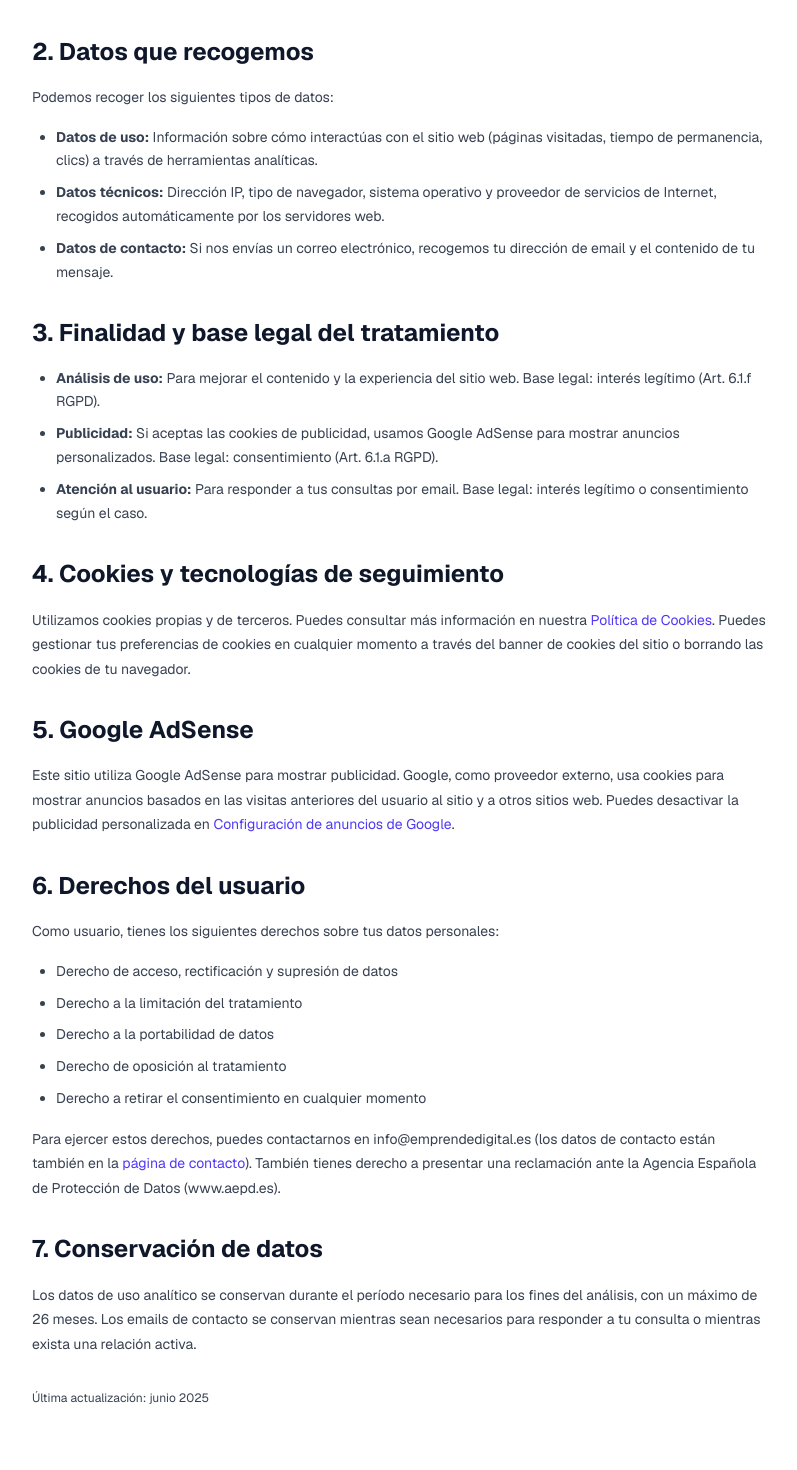
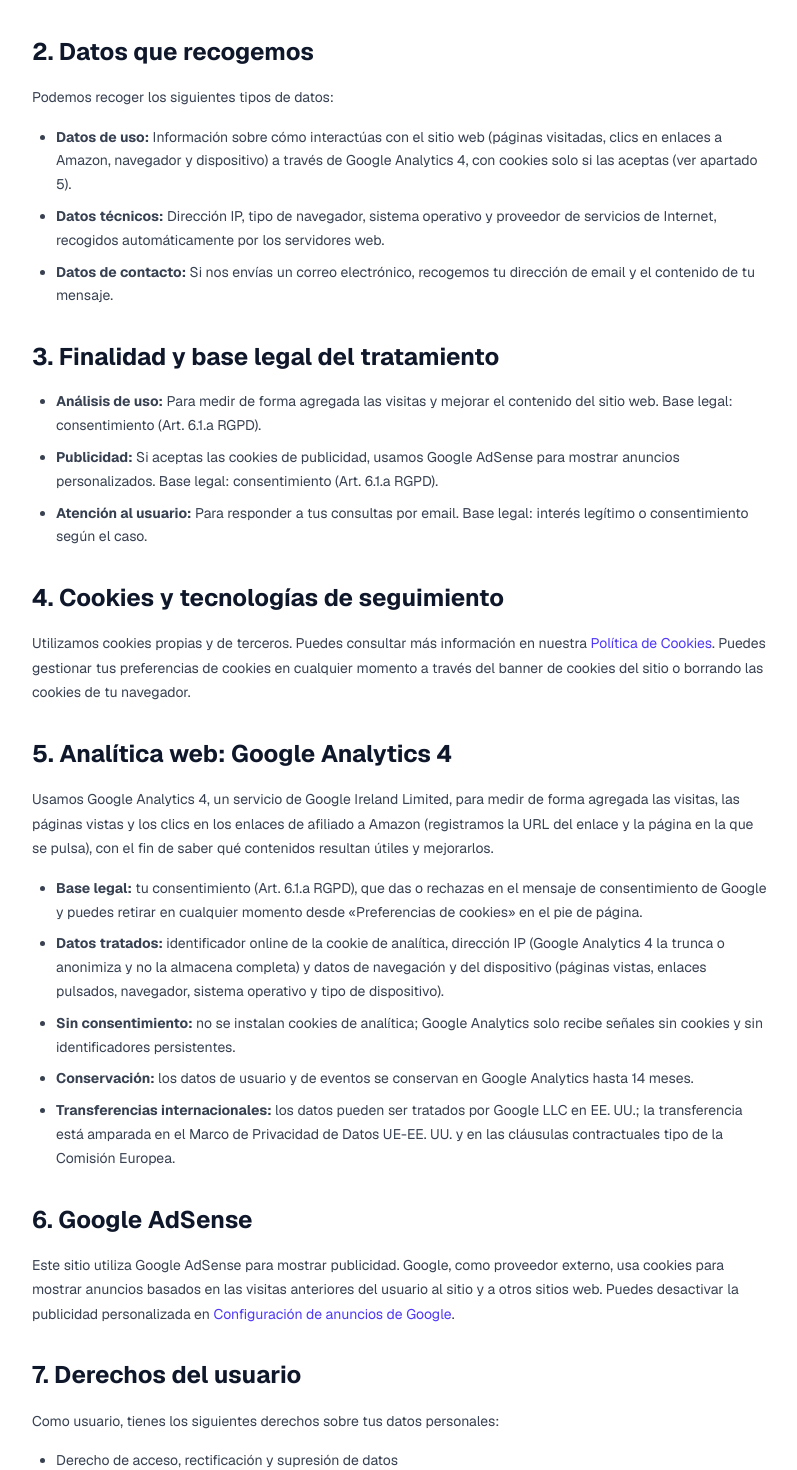
Before and after one commit to mktweb360/emprendedigital, a Next.js app: page /politica-de-privacidad in a window 1280 px wide. Shown: the part 302-1772 px from the top of the page, without its empty margins (240-1037 px from the left). Built offline with nearby package versions, Linux system fonts and the light colour scheme.

Commit message:
Privacidad: tratamiento de Google Analytics 4 (consentimiento, transferencias, conservación) y derechos completos; cookies: cómo retirar el consentimiento

```diff
--- a/app/politica-de-cookies/page.tsx
+++ b/app/politica-de-cookies/page.tsx
@@ -37,8 +37,8 @@ export default function PoliticaCookiesPage() {
         <h3>Cookies analíticas</h3>
         <p>
           Permiten cuantificar el número de usuarios y analizar el comportamiento de navegación, identificar las
-          páginas más visitadas y el flujo de contenidos. La información recogida es anónima y se usa para mejorar
-          el sitio web.
+          páginas más visitadas y el flujo de contenidos. La información se analiza de forma agregada y se usa para
+          mejorar el sitio web.
         </p>
         <table>
           <thead>
--- a/app/politica-de-privacidad/page.tsx
+++ b/app/politica-de-privacidad/page.tsx
@@ -27,7 +27,8 @@ export default function PoliticaPrivacidadPage() {
         <ul>
           <li>
             <strong>Datos de uso:</strong> Información sobre cómo interactúas con el sitio web (páginas visitadas,
-            tiempo de permanencia, clics) a través de herramientas analíticas.
+            clics en enlaces a Amazon, navegador y dispositivo) a través de Google Analytics 4, con cookies solo si las
+            aceptas (ver apartado 5).
           </li>
           <li>
             <strong>Datos técnicos:</strong> Dirección IP, tipo de navegador, sistema operativo y proveedor de
@@ -42,8 +43,8 @@ export default function PoliticaPrivacidadPage() {
         <h2>3. Finalidad y base legal del tratamiento</h2>
         <ul>
           <li>
-            <strong>Análisis de uso:</strong> Para mejorar el contenido y la experiencia del sitio web. Base legal:
-            interés legítimo (Art. 6.1.f RGPD).
+            <strong>Análisis de uso:</strong> Para medir de forma agregada las visitas y mejorar el contenido del sitio
+            web. Base legal: consentimiento (Art. 6.1.a RGPD).
           </li>
           <li>
             <strong>Publicidad:</strong> Si aceptas las cookies de publicidad, usamos Google AdSense para mostrar
@@ -64,7 +65,39 @@ export default function PoliticaPrivacidadPage() {
           sitio o borrando las cookies de tu navegador.
         </p>
 
-        <h2>5. Google AdSense</h2>
+        <h2>5. Analítica web: Google Analytics 4</h2>
+        <p>
+          Usamos Google Analytics 4, un servicio de Google Ireland Limited, para medir de forma agregada las visitas, las
+          páginas vistas y los clics en los enlaces de afiliado a Amazon (registramos la URL del enlace y la página en la
+          que se pulsa), con el fin de saber qué contenidos resultan útiles y mejorarlos.
+        </p>
+        <ul>
+          <li>
+            <strong>Base legal:</strong> tu consentimiento (Art. 6.1.a RGPD), que das o rechazas en el mensaje de
+            consentimiento de Google y puedes retirar en cualquier momento desde «Preferencias de cookies» en el pie de
+            página.
+          </li>
+          <li>
+            <strong>Datos tratados:</strong> identificador online de la cookie de analítica, dirección IP (Google
+            Analytics 4 la trunca o anonimiza y no la almacena completa) y datos de navegación y del dispositivo
+            (páginas vistas, enlaces pulsados, navegador, sistema operativo y tipo de dispositivo).
+          </li>
+          <li>
+            <strong>Sin consentimiento:</strong> no se instalan cookies de analítica; Google Analytics solo recibe
+            señales sin cookies y sin identificadores persistentes.
+          </li>
+          <li>
+            <strong>Conservación:</strong> los datos de usuario y de eventos se conservan en Google Analytics hasta 14
+            meses.
+          </li>
+          <li>
+            <strong>Transferencias internacionales:</strong> los datos pueden ser tratados por Google LLC en EE. UU.; la
+            transferencia está amparada en el Marco de Privacidad de Datos UE-EE. UU. y en las cláusulas contractuales
+            tipo de la Comisión Europea.
+          </li>
+        </ul>
+
+        <h2>6. Google AdSense</h2>
         <p>
           Este sitio utiliza Google AdSense para mostrar publicidad. Google, como proveedor externo, usa cookies para
           mostrar anuncios basados en las visitas anteriores del usuario al sitio y a otros sitios web. Puedes
@@ -79,7 +112,7 @@ export default function PoliticaPrivacidadPage() {
           </a>.
         </p>
 
-        <h2>6. Derechos del usuario</h2>
+        <h2>7. Derechos del usuario</h2>
         <p>
           Como usuario, tienes los siguientes derechos sobre tus datos personales:
         </p>
@@ -100,14 +133,13 @@ export default function PoliticaPrivacidadPage() {
           presentar una reclamación ante la Agencia Española de Protección de Datos (www.aepd.es).
         </p>
 
-        <h2>7. Conservación de datos</h2>
+        <h2>8. Conservación de datos</h2>
         <p>
-          Los datos de uso analítico se conservan durante el período necesario para los fines del análisis, con un
-          máximo de 26 meses. Los emails de contacto se conservan mientras sean necesarios para responder a tu
-          consulta o mientras exista una relación activa.
+          Los datos de uso analítico (Google Analytics 4) se conservan hasta 14 meses. Los emails de contacto se
+          conservan el tiempo necesario para responder y, después, durante los plazos legales de prescripción.
         </p>
 
-        <p className="text-gray-400 text-xs mt-8">Última actualización: junio 2025</p>
+        <p className="text-gray-400 text-xs mt-8">Última actualización: octubre de 2026</p>
       </div>
     </div>
   );
```
